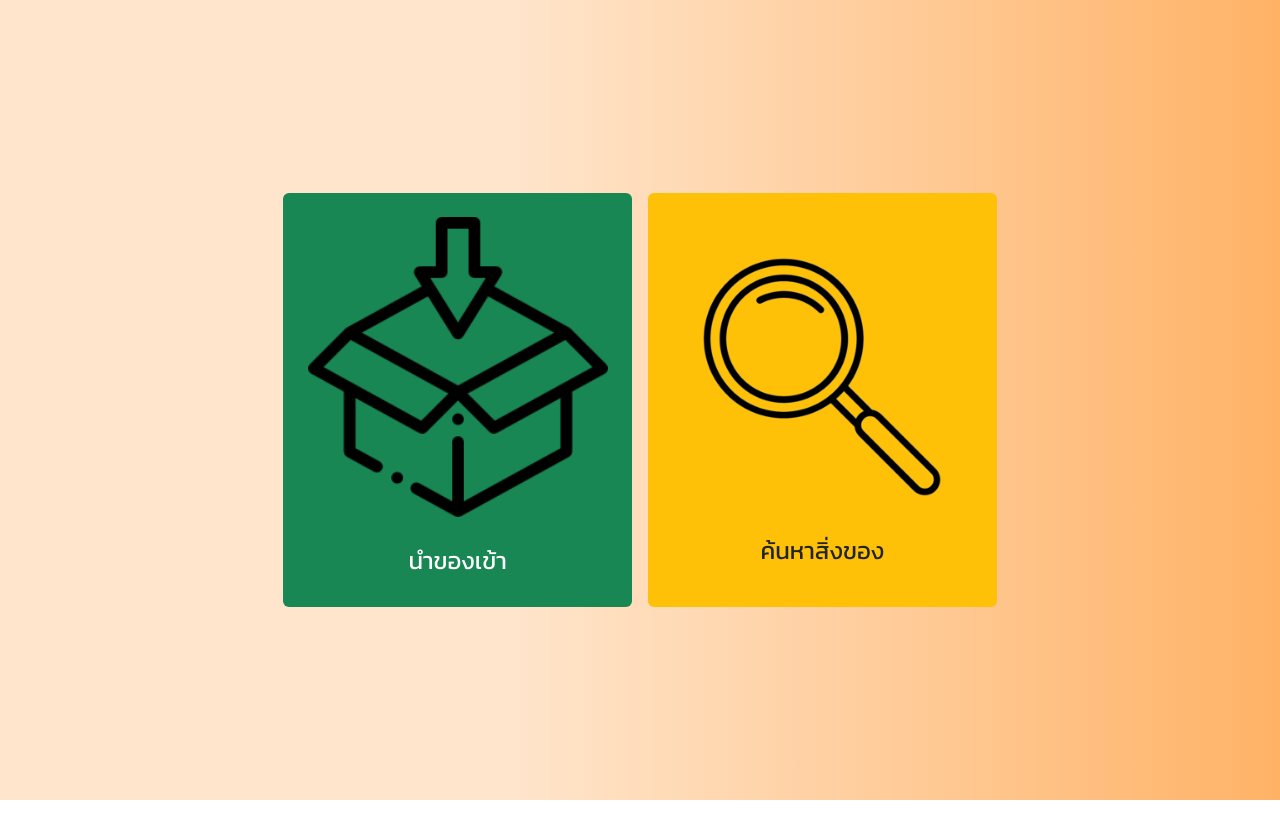
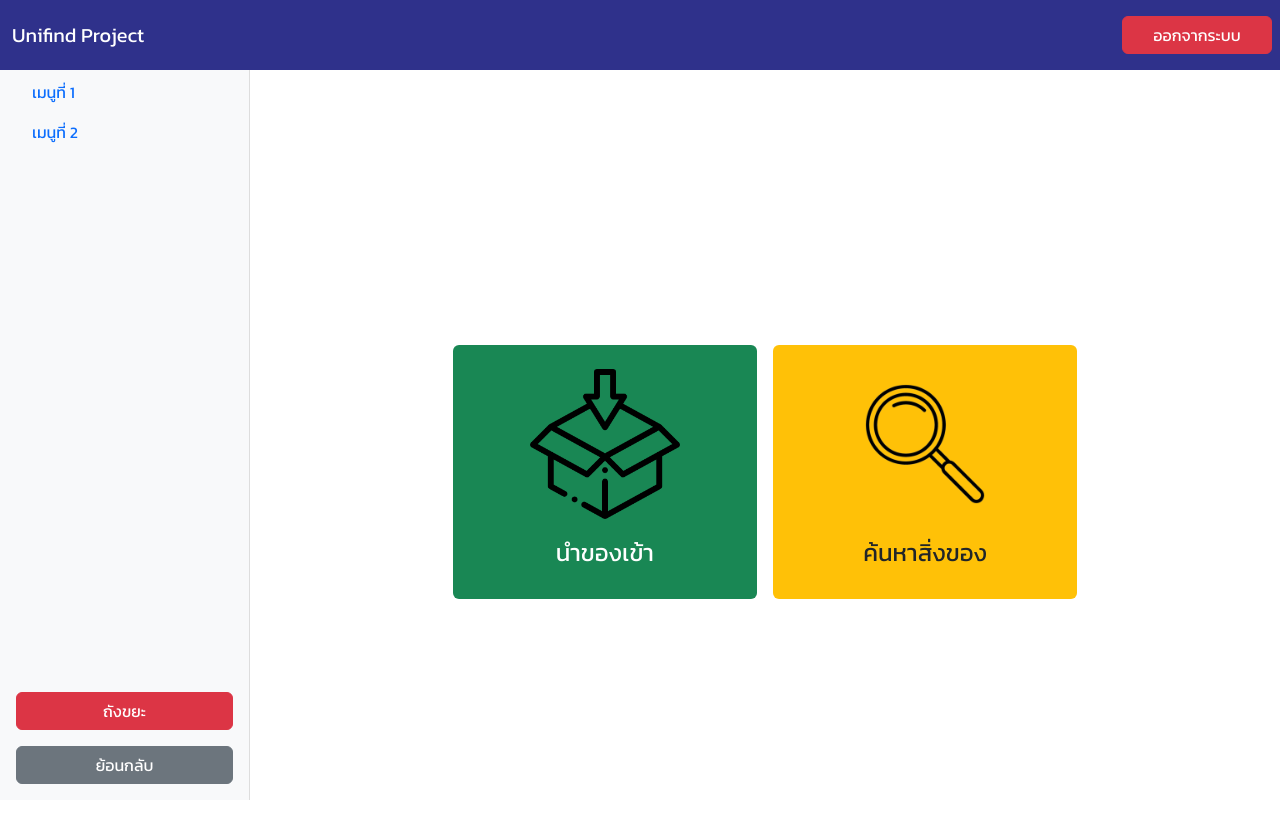
Before and after one commit to LacTodddd/Unifind_front, a React (Create React App) app: page /home in a window 1280 px wide. Shown: the top 838 px of the page. Before the commit the page ends 800 px from the top, so only its background shows below. Built offline with nearby package versions, Linux system fonts and the light colour scheme.

Commit message:
เพิ่ม navbar สุดโหด

```diff
--- a/src/App.js
+++ b/src/App.js
@@ -1,6 +1,6 @@
-import React from "react";
-import { BrowserRouter as Router, Routes, Route } from "react-router-dom";
+import { BrowserRouter, Routes, Route } from "react-router-dom";
 
+import Navbar from "./components/Navbar";
 import Main from "./components/Main";
 import Home from "./components/Homepage";
 import Lostitemfrom from "./components/LostItemForm";
@@ -12,18 +12,21 @@ import "bootstrap/dist/css/bootstrap.min.css";
 
 const App = () => {
   return (
-    <Router>
-      <Routes>
-        <Route path="/" element={<Main />} />
-        <Route path="/home" element={<Home />} />
-        <Route path="/lostitemfrom" element={<Lostitemfrom />} />
-        <Route path="/inventory" element={<InventoryList/>} />
-        <Route path="/edit/:id" element={<EditItemForm />} />
-        <Route path="/remove/:id" element={<Removepage/>} />
-        <Route path="/removed" element={<RemovedItemsList />} />
-      </Routes>
-    </Router>
-  );
-};
+      <BrowserRouter>
+        <Routes>
+          <Route path="/" element={<Main />} />
+
+          <Route path="/" element={<Navbar />}>
+            <Route path="home" element={<Home />} />
+            <Route path="lostitemfrom" element={<Lostitemfrom />} />
+            <Route path="inventory" element={<InventoryList />} />
+            <Route path="edit/:id" element={<EditItemForm />} />
+            <Route path="remove/:id" element={<Removepage />} />
+            <Route path="removed" element={<RemovedItemsList />} />
+          </Route>
+        </Routes>
+      </BrowserRouter>
+    );
+  };
 
 export default App;
--- a/src/components/Homepage.js
+++ b/src/components/Homepage.js
@@ -7,40 +7,33 @@ const Home = () => {
   return (
     <div className="container d-flex justify-content-center align-items-center vh-100">
       <div className="row w-75 d-flex justify-content-center">
+
         <div
           className="col-12 col-md-5 d-flex flex-column justify-content-center align-items-center bg-success text-white p-4 rounded text-center m-2"
-          style={{ cursor: "pointer", minHeight: "200px" }}
+          style={{ cursor: "pointer", minHeight: "250px" }}
           onClick={() => navigate("/lostitemfrom")}
         >
           <img
             src="/images/import.png"
             alt=""
-            style={{ width: "300px", height: "300px", marginBottom: "30px" }}
+            style={{ width: "150px", height: "150px", marginBottom: "20px" }}
           />
           <h4>นำของเข้า</h4>
         </div>
 
-        {/* <div
-          className="col-12 col-md-4 d-flex justify-content-center align-items-center bg-danger text-white p-5 rounded text-center m-2"
-          style={{ cursor: "pointer", minHeight: "200px" }}
-          onClick={() => navigate("/deletefrom")}
-        >
-          <h2>นำของออก</h2>
-        </div>
-        */}
-
         <div
           className="col-12 col-md-5 d-flex flex-column justify-content-center align-items-center bg-warning text-dark p-4 rounded text-center m-2"
-          style={{ cursor: "pointer", minHeight: "200px" }}
+          style={{ cursor: "pointer", minHeight: "250px" }}
           onClick={() => navigate("/inventory")}
         >
           <img
             src="/images/search.png"
             alt=""
-            style={{ width: "300px", height: "300px", marginBottom: "10px" }}
+            style={{ width: "150px", height: "150px", marginBottom: "20px" }}
           />
           <h4>ค้นหาสิ่งของ</h4>
         </div>
+
       </div>
     </div>
   );
--- /dev/null
+++ b/src/components/Navbar.jsx
@@ -0,0 +1,100 @@
+import React from "react";
+import { Outlet, useNavigate } from "react-router-dom";
+import "bootstrap/dist/css/bootstrap.min.css";
+
+function Navbar() {
+  const navigate = useNavigate();
+
+  const handleLogout = () => {
+    navigate("/");
+  };
+
+  const handleBack = () => {
+    navigate(-1);
+  };
+
+  return (
+    <div style={{ height: "100vh", display: "flex", flexDirection: "column" }}>
+      <nav
+        className="navbar navbar-expand-lg navbar-dark "
+        style={{
+          position: "fixed",
+          top: 0,
+          left: 0,
+          width: "100%",
+          zIndex: 10000,
+          backgroundColor: "#2F318B"
+        }}
+      >
+        <div className="container-fluid">
+          <span className="navbar-brand">Unifind Project</span>
+        </div>
+
+        <div>
+          <button
+            className="btn btn-danger m-2"
+            style={{ width: "150px" }}
+            onClick={handleLogout}
+          >
+            ออกจากระบบ
+          </button>
+        </div>
+      </nav>
+
+      <div style={{ flex: 1, display: "flex", marginTop: "56px" }}>
+        <div
+          className="bg-light d-flex flex-column justify-content-between p-3"
+          style={{
+            width: "250px",
+            borderRight: "1px solid #ddd",
+            position: "fixed",
+            top: "56px",
+            left: 0,
+            height: "calc(100vh - 56px)",
+            zIndex: 9999,
+            backgroundColor: "white"
+          }}
+        >
+          <div className="mb-auto">
+            <ul className="nav flex-column">
+              <li className="nav-item">
+                <a className="nav-link active" href="#">
+                  เมนูที่ 1
+                </a>
+              </li>
+              <li className="nav-item">
+                <a className="nav-link" href="#">
+                  เมนูที่ 2
+                </a>
+              </li>
+
+
+
+            </ul>
+          </div>
+
+          <div>
+
+            <button onClick={() => navigate("/removed")} className="btn btn-secondary btn-danger mb-3 w-100">
+                ถังขยะ
+            </button>
+
+            <button className="btn btn-secondary w-100" onClick={handleBack}>
+              ย้อนกลับ
+            </button>
+
+          </div>
+        </div>
+
+        <div
+          className="flex-grow-1 p-3"
+          style={{ marginLeft: "250px", overflowY: "auto" }}
+        >
+          <Outlet />
+        </div>
+      </div>
+    </div>
+  );
+}
+
+export default Navbar;
--- a/src/components/RemovedItemsList.js
+++ b/src/components/RemovedItemsList.js
@@ -16,7 +16,7 @@
     const fetchItems = () => {
       setLoading(true);
       axios
-        .get("http://localhost:8080/api/lost-items/status/removed") // ✅ ใช้ status removed
+        .get("http://localhost:8080/api/lost-items/status/removed")
         .then((response) => {
           setItems(response.data);
           setLoading(false);
@@ -65,11 +65,6 @@
 
     return (
       <div className="container-fluid mt-4">
-        <div className="d-flex justify-content-between align-items-center mt-3">
-          <button onClick={() => navigate("/inventory")} className="btn btn-secondary">
-            กลับไปยังรายการสิ่งของ
-          </button>
-        </div>
 
         <div className="container mb-4 text-center">
           <div
--- a/src/components/SearchItem.js
+++ b/src/components/SearchItem.js
@@ -80,16 +80,10 @@ const InventoryList = () => {
   return (
     <div className="container-fluid mt-4" >
       <div className="d-flex justify-content-between align-items-center mt-3">
-        <button onClick={() => navigate("/home")} className="btn btn-secondary">
-          กลับไปยังหน้าหลัก
-        </button>
 
-        <button onClick={() => navigate("/removed")} className="btn btn-secondary btn-danger">
-          ถังขยะ
-        </button>
       </div>
 
-      <div className="container mb-4 text-center">
+      <div className="container text-center">
         <div
           className="bg-white shadow rounded d-inline-block px-4 py-2"
           style={{ border: '1px solid #dee2e6', borderRadius: '50px' }}
@@ -105,7 +99,7 @@ const InventoryList = () => {
       ) : (
         <>
           <div className="d-flex justify-content-between align-items-center mt-3"></div>
-          <div className="d-flex align-items-center mt-3 mb-3 justify-content-end">
+          <div className="d-flex align-items-center mb-3 justify-content-end">
             <div className="me-3">
               <select
                 value={selectedLocker}
@@ -133,7 +127,9 @@ const InventoryList = () => {
           </div>
 
           <div className="table-responsive">
+
             <table
+
               id="itemsTable"
               className="table table-bordered table-hover table-striped table-sm text-center shadow-sm"
               style={{
@@ -143,6 +139,7 @@ const InventoryList = () => {
                 boxShadow: '0 4px 8px rgba(0,0,0,0.05)',
               }}
             >
+
               <thead className="thead-dark">
                 <tr>
                   <th className="text-center p-3">รูปภาพ</th>
--- a/src/index.css
+++ b/src/index.css
@@ -5,7 +5,8 @@
 }
 
 body {
-  background: linear-gradient(to right, #FFE5CC 40%, #FFB266 100%);
+  /* background: linear-gradient(to right, #FFE5CC 40%, #FFB266 100%); */
+  background-color: #A0A0A0;
   margin: 0;
   -webkit-font-smoothing: antialiased;
   -moz-osx-font-smoothing: grayscale;
```
